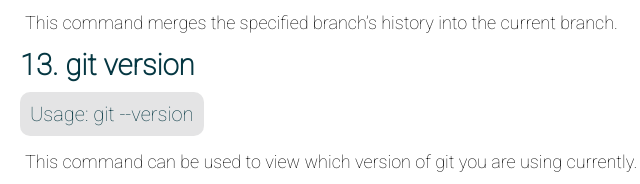
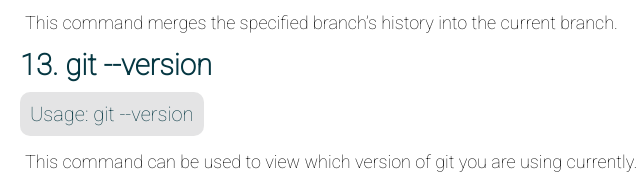
Before and after one commit to pulkit-30/Git-Commands, a plain HTML site: page index.html in a window 1280 px wide. Shown: the part 3562-3746 px from the top of the page, 108-748 px from the left. Drawn offline with nearby package versions, Linux system fonts and the light colour scheme.

Commit message:
Fix git version command

```diff
--- a/index.html
+++ b/index.html
@@ -168,7 +168,7 @@
               current branch.
             </div>
           </dd>
-          <dt><h3>13. git version</h3></dt>
+          <dt><h3>13. git --version</h3></dt>
           <dd>
             <div>Usage: git --version</div>
             <div>
```
